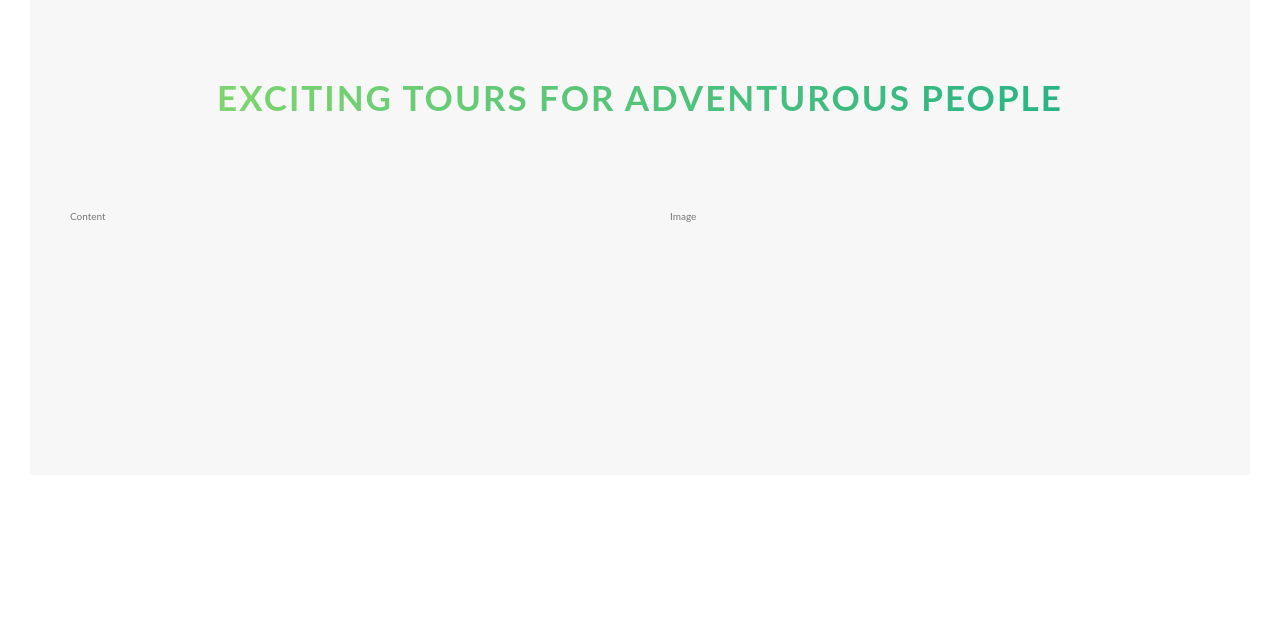
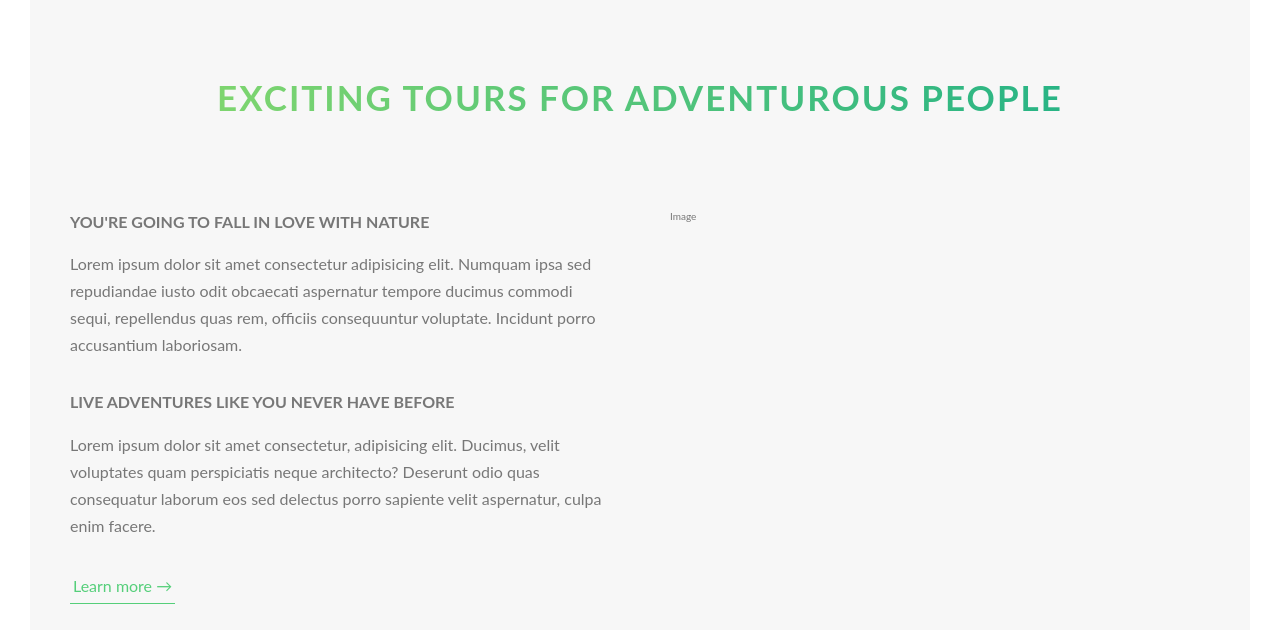
Before and after one commit to robertng0407/Bucolic, a website: page index.html in a window 1280 px wide. Shown: the part 812-1442 px from the top of the page. Before the commit the page ends 1317 px from the top, so only its background shows below. Drawn offline with Linux system fonts and the light colour scheme.

Commit message:
Add grid to about section and style button

```diff
--- a/index.html
+++ b/index.html
@@ -26,14 +26,30 @@
     </header>
     <main>
         <section class="section-about">
-            <div class="u-center-text u-margin-bottom-8">
+            <div class="u-center-text u-margin-bottom-large">
                 <h2 class="heading-secondary">
                     Exciting tours for adventurous people
                 </h2>
             </div>
             <div class="row">
                 <div class="col-1-of-2">
-                    Content
+                    <h3 class="heading-tertiary u-margin-bottom-small">
+                        You're going to fall in love with nature
+                    </h3>
+                    <p class="paragraph">
+                        Lorem ipsum dolor sit amet consectetur adipisicing elit. Numquam ipsa sed repudiandae iusto odit obcaecati aspernatur tempore ducimus commodi sequi, repellendus quas rem, officiis consequuntur voluptate. Incidunt porro accusantium laboriosam.
+                    </p>
+
+                    <h3 class="heading-tertiary u-margin-bottom-small">
+                        Live adventures like you never have before
+                    </h3>
+                    <p class="paragraph">
+                        Lorem ipsum dolor sit amet consectetur, adipisicing elit. Ducimus, velit voluptates quam perspiciatis neque architecto? Deserunt odio quas consequatur laborum eos sed delectus porro sapiente velit aspernatur, culpa enim facere.
+                    </p>
+
+                    <a href="#" class="btn-text">
+                        Learn more &rarr;
+                    </a>
                 </div>
                 <div class="col-1-of-2">
                     Image
--- a/sass/abstracts/_variables.scss
+++ b/sass/abstracts/_variables.scss
@@ -9,6 +9,9 @@ $color-grey-dark: #777;
 $color-white: #fff;
 $color-black: #000;
 
+// FONT SIZES
+$default-font-size: 1.6rem;
+
 // GRID
 $grid-width: 114rem;
 $gutter-vertical: 8rem;
--- a/sass/base/_typography.scss
+++ b/sass/base/_typography.scss
@@ -58,3 +58,17 @@ body {
         text-shadow: .5rem 1rem 2rem rgba($color-black, .2);
     }
 }
+
+.heading-tertiary {
+    font-size: $default-font-size;
+    font-weight: 700;
+    text-transform: uppercase;
+}
+
+.paragraph {
+    font-size: $default-font-size;
+
+    &:not(:last-child) {
+        margin-bottom: 3rem;
+    }
+}
--- a/sass/base/_utilities.scss
+++ b/sass/base/_utilities.scss
@@ -1,2 +1,4 @@
 .u-center-text { text-align: center; }
-.u-margin-bottom-8 { margin-bottom: 8rem; }
+.u-margin-bottom-small { margin-bottom: 1.5rem; }
+.u-margin-bottom-medium { margin-bottom: 4rem; }
+.u-margin-bottom-large { margin-bottom: 8rem; }
--- a/sass/components/_button.scss
+++ b/sass/components/_button.scss
@@ -8,7 +8,7 @@
         border-radius: 10rem;
         transition: all 0.2s;
         position: relative;
-        font-size: 1.6rem;
+        font-size: $default-font-size;
     }
 
     &:hover {
@@ -53,3 +53,28 @@
         animation-fill-mode: backwards;
     }
 }
+
+.btn-text {
+    &:link,
+    &:visited {
+        font-size: $default-font-size;
+        color: $color-primary;
+        display: inline-block;
+        text-decoration: none;
+        border-bottom: 1px solid $color-primary;
+        padding: 3px;
+        transition: all .2s;
+    }
+
+    &:hover {
+        background-color: $color-primary;
+        color: $color-white;
+        box-shadow: 0 1rem 2rem rgba($color-black, .15);
+        transform: translateY(-2px);
+    }
+
+    &:active {
+        box-shadow: 0 .5rem 1rem rgba($color-black, .15);
+        transform: translateY(0);
+    }
+}
```
Also changed, not shown: css/style.css.
